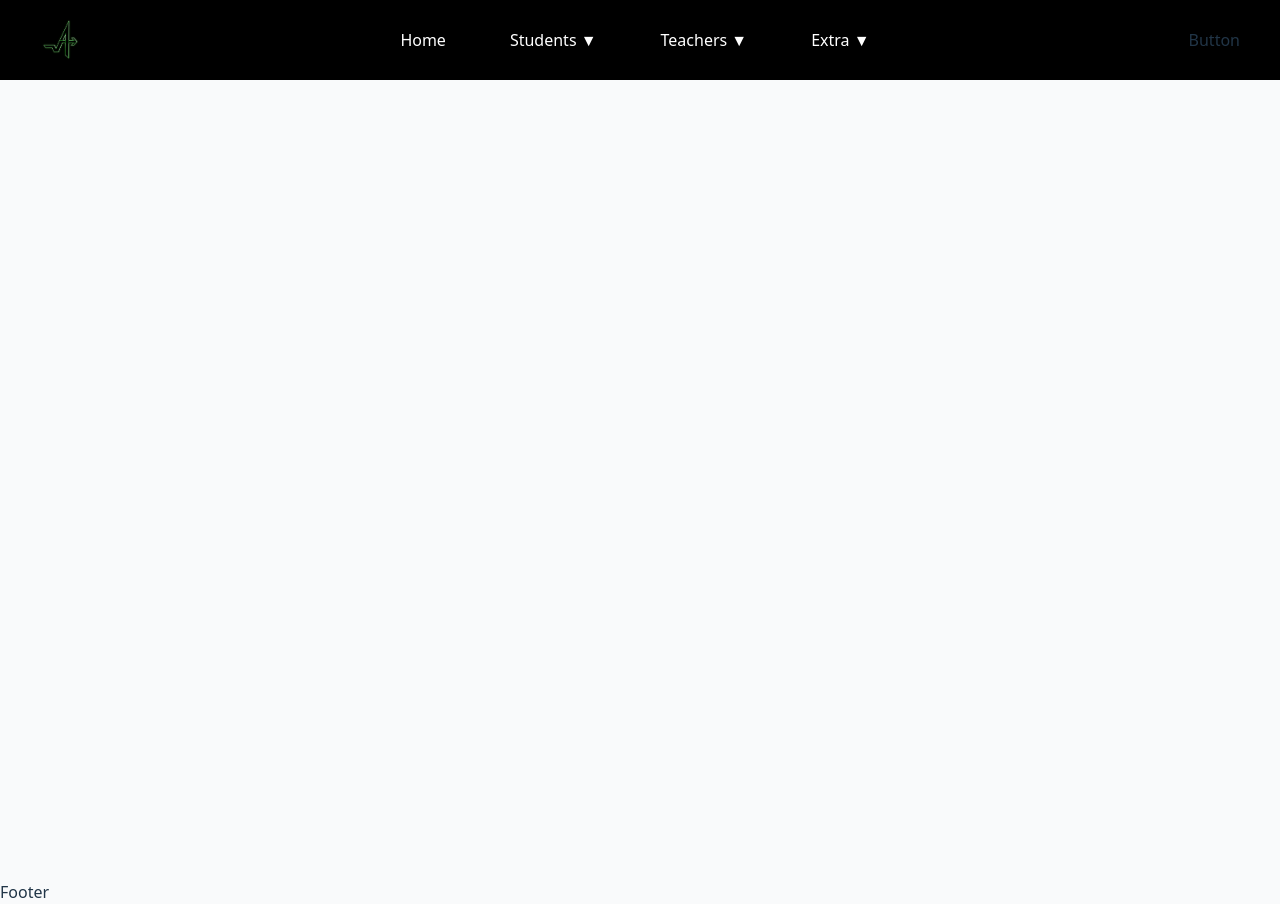
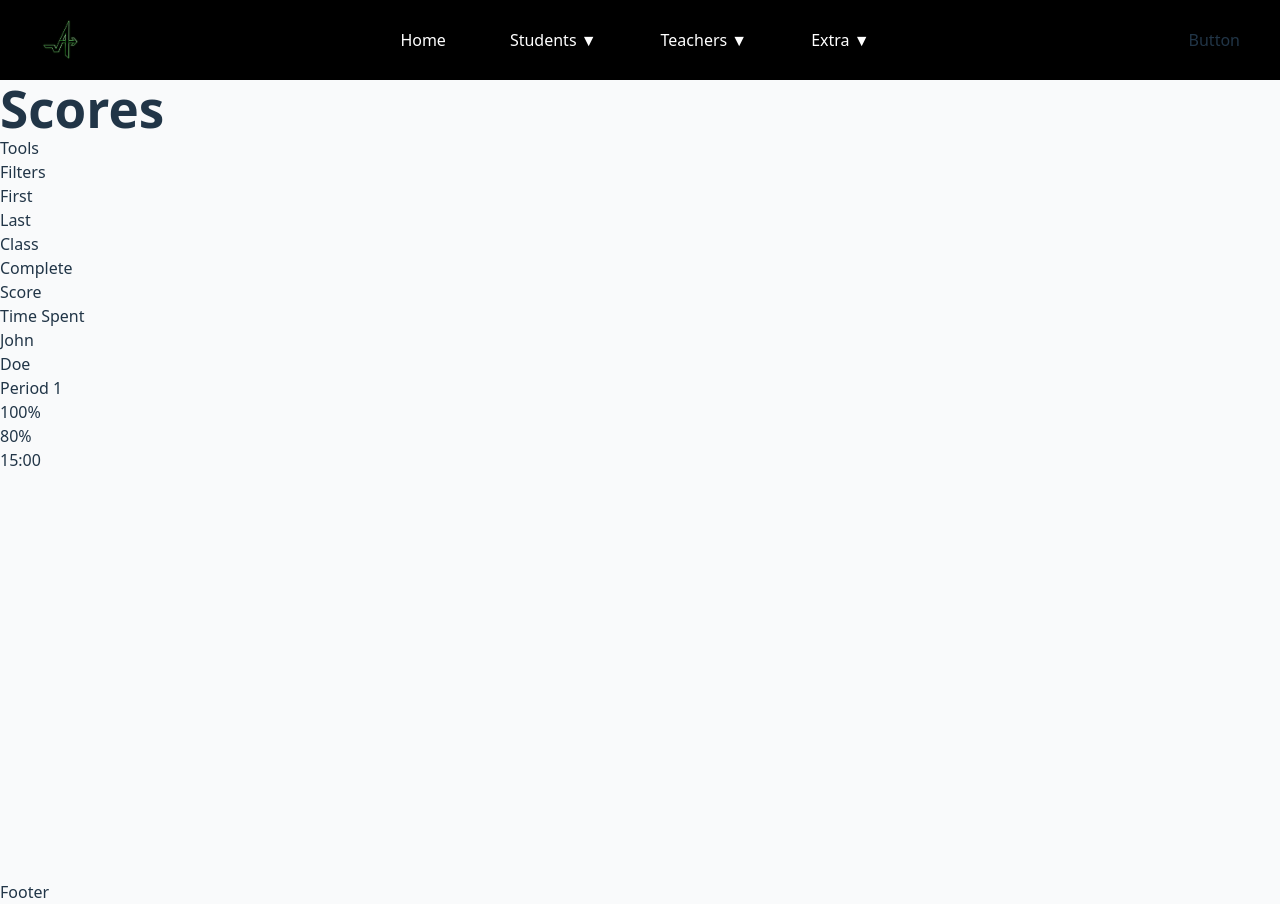
Before and after one commit to NCunningham12/axiom_frontend, a React (Vite) app: page /teachers/scores in a window 1280 px wide. Built offline with nearby package versions, Linux system fonts and the light colour scheme.

Commit message:
Scaffolded Scores Page

```diff
--- a/src/App.jsx
+++ b/src/App.jsx
@@ -10,6 +10,7 @@ import AssignmentList from './pages/AssignmentList';
 import StudentPage from './pages/StudentPage';
 import Classes from './pages/Classes';
 import ClassRosters from './pages/ClassRosters';
+import Scores from './pages/Scores';
 import './App.css';
 
 function App() {
@@ -28,6 +29,7 @@ function App() {
               path="/teachers/assignment-list"
               element={<AssignmentList />}
             />
+            <Route path="/teachers/scores" element={<Scores />} />
             <Route path="/teachers/classes" element={<Classes />} />
             <Route
               path="/teachers/classes/rosters/:classId"
--- a/src/pages/AssignmentList.jsx
+++ b/src/pages/AssignmentList.jsx
@@ -57,7 +57,7 @@ const AssignmentList = () => {
               Assignment Type
             </div>
             <div className="assignment-periods header-section">Periods</div>
-            <div className="assignment-periods header-section">Folder</div>
+            <div className="assignment-folder header-section">Folder</div>
             <div className="assignment-due header-section">Due Date</div>
           </div>
 
--- /dev/null
+++ b/src/pages/Scores.jsx
@@ -0,0 +1,32 @@
+import React from 'react';
+import './Scores.css';
+
+const Scores = () => {
+  return (
+    <div className="scores-container">
+      <h1 className="scores-title">Scores</h1>
+      <div className="scores-tools">Tools</div>
+      <div className="scores-filters">Filters</div>
+      <div className="scores-table-wrapper">
+        <div className="scores-header-row">
+          <div className="scores-first scores-header-section">First</div>
+          <div className="scores-last scores-header-section">Last</div>
+          <div className="scores-class scores-header-section">Class</div>
+          <div className="scores-complete scores-header-section">Complete</div>
+          <div className="scores-score scores-header-section">Score</div>
+          <div className="scores-time scores-header-section">Time Spent</div>
+        </div>
+        <div className="scores-row">
+          <div className="scores-first body-section">John</div>
+          <div className="scores-last body-section">Doe</div>
+          <div className="scores-class body-section">Period 1</div>
+          <div className="scores-complete body-section">100%</div>
+          <div className="scores-score body-section">80%</div>
+          <div className="scores-time body-section">15:00</div>
+        </div>
+      </div>
+    </div>
+  );
+};
+
+export default Scores;
--- a/src/sections/NavBar.jsx
+++ b/src/sections/NavBar.jsx
@@ -42,12 +42,16 @@ const NavBar = () => {
           path: '/teachers/assignment-list',
         },
         {
-          label: 'Classes',
+          label: 'Scores',
+          path: '/teachers/scores',
+        },
+        {
+          label: 'Class Rosters',
           path: '/teachers/classes',
         },
         {
           label: 'Random Student Caller',
-          children: '/teacher/rsc',
+          path: '/teacher/rsc',
         },
       ],
     },
@@ -81,14 +85,18 @@ const NavBar = () => {
                   {openCategory === item.label && (
                     <div className="submenu">
                       {item.children.map((child) => (
-                        <a className='submenu-item' key={child.label} href={child.path}>
+                        <a
+                          className="submenu-item"
+                          key={child.label}
+                          href={child.path}
+                        >
                           {child.label}
                         </a>
                       ))}
                     </div>
                   )}
-              </>
-            ) : (
+                </>
+              ) : (
                 <a href={item.path} className="nav-item">
                   {item.label}
                 </a>
```
Also changed, not shown: src/pages/Scores.css (added).
